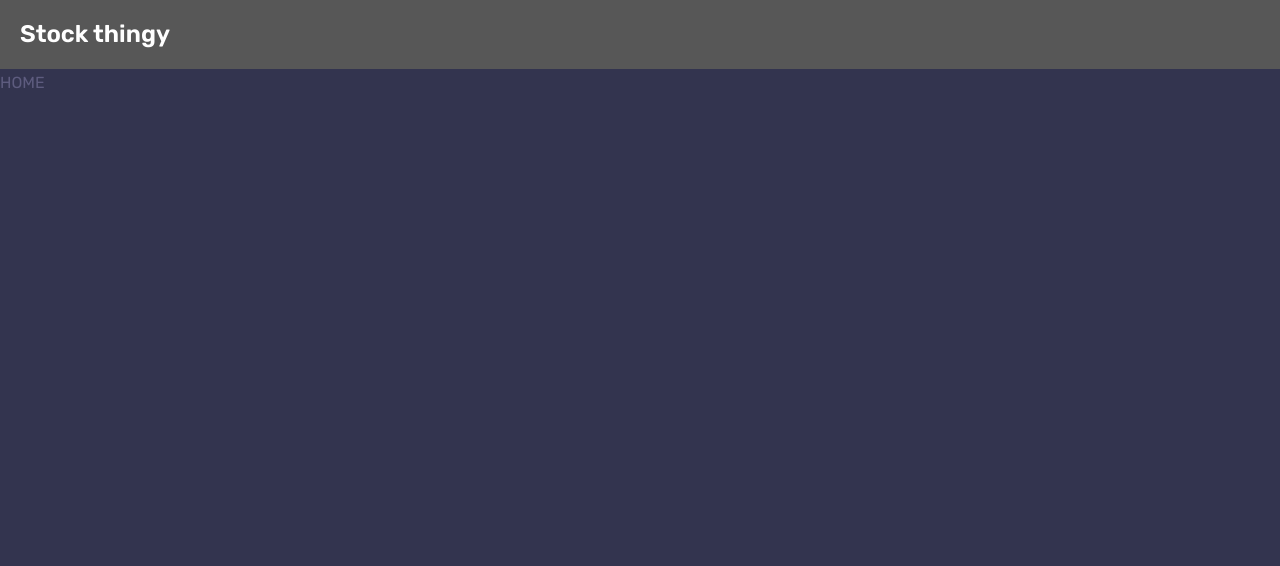
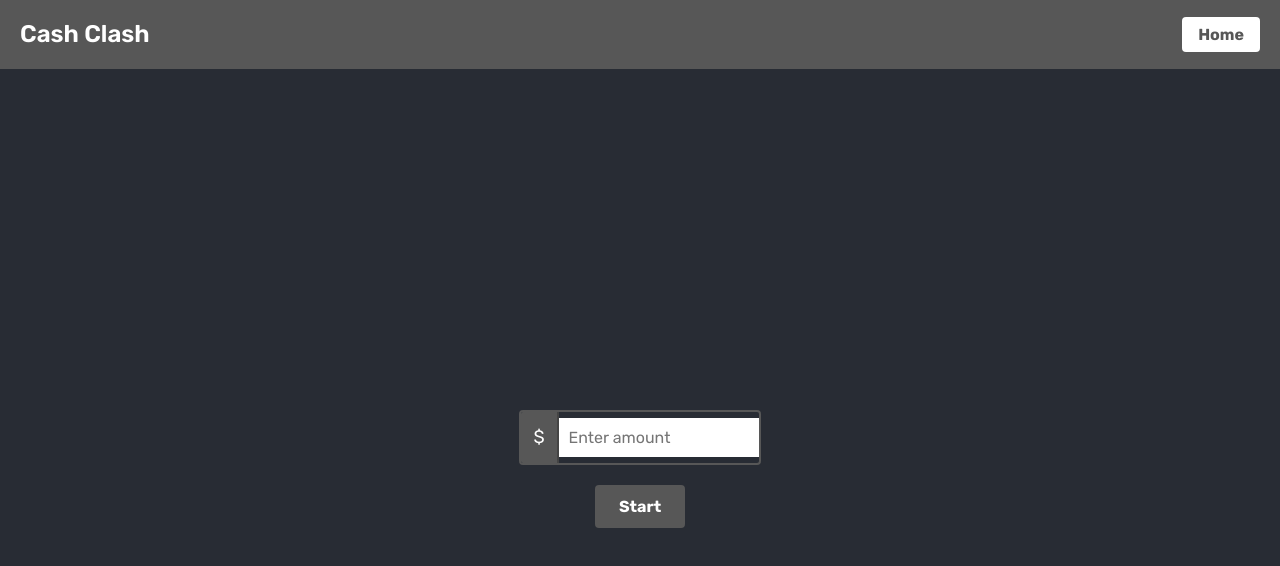
Before and after one commit to awu0518/hacknyu2025, a React (Create React App) app in the folder client/: page / in a window 1280 px wide. Shown: the top 566 px of the page. Built offline with nearby package versions, Linux system fonts and the light colour scheme.

Commit message:
new home

```diff
--- a/client/src/components/Header/Header.css
+++ b/client/src/components/Header/Header.css
@@ -95,3 +95,25 @@
     font-weight: bold;
     color: hsl(244, 24%, 60%);
   }
+
+    /* Home Button Container */
+  .home-button-container {
+    flex-shrink: 0;
+  }
+
+  /* Home Button Styling */
+  .home-button {
+    padding: 8px 16px;
+    background-color: #ffffff;
+    color: #575757;
+    border: none;
+    border-radius: 4px;
+    text-decoration: none;
+    font-weight: bold;
+    transition: background-color 0.2s ease, color 0.2s ease;
+  }
+
+  .home-button:hover {
+    background-color: #61dafb;
+    color: white;
+  }
--- a/client/src/components/Header/Header.js
+++ b/client/src/components/Header/Header.js
@@ -3,15 +3,20 @@ import React from "react";
 import { Link } from 'react-router-dom';
 
 function Header() {
-    return (
-        <div className="header-container">
-        <div className="header-title-container">
-          <Link to='/'>
-            <h1 style={{ userSelect: 'text' }} className="header-title">Stock thingy</h1>
-          </Link>
-        </div>
+  return (
+    <div className="header-container">
+      <div className="header-title-container">
+        <Link to="/" className="header-title-link">
+          <h1 className="header-title">Cash Clash</h1>
+        </Link>
       </div>
-    )
+      <div className="home-button-container">
+        <Link to="/" className="home-button">
+          Home
+        </Link>
+      </div>
+    </div>
+  );
 }
 
 export default Header
--- a/client/src/pages/App.css
+++ b/client/src/pages/App.css
@@ -36,3 +36,25 @@
     transform: rotate(360deg);
   }
 }
+
+.App {
+  text-align: center;
+  padding: 20px;
+}
+
+.App-header {
+  position: relative;
+}
+
+.amount-display {
+  position: absolute;
+  top: 20px;
+  left: 20px;
+  font-size: 18px;
+  font-weight: bold;
+  color: #333;
+}
+
+.result-container {
+  margin-top: 20px;
+}
--- a/client/src/pages/App.js
+++ b/client/src/pages/App.js
@@ -1,20 +1,20 @@
 import './App.css';
+import Home from './Home.js';
+import { useState } from 'react';
 
 function App() {
+  const [amount, setAmount] = useState(null);
+
+  const handleStart = (amount) => {
+    setAmount(amount);
+    console.log('Amount entered:', amount);
+  };
+
   return (
     <div className="App">
       <header className="App-header">
-        <p>
-          Edit <code>src/App.js</code> and save to reload.
-        </p>
-        <a
-          className="App-link"
-          href="https://reactjs.org"
-          target="_blank"
-          rel="noopener noreferrer"
-        >
-          Learn React
-        </a>
+        {amount && <p>Amount entered: ${amount}</p>}
+        <Home onStart={handleStart} />
       </header>
     </div>
   );
--- a/client/src/pages/Home.css
+++ b/client/src/pages/Home.css
@@ -0,0 +1,49 @@
+.home-container {
+    display: flex;
+    flex-direction: column;
+    justify-content: center;
+    align-items: center;
+    height: 100vh;
+    background-color:  #282c34;
+  }
+
+  .input-wrapper {
+    display: flex;
+    align-items: center;
+    border: 2px solid #575757;
+    border-radius: 4px;
+    overflow: hidden;
+    margin-bottom: 20px;
+  }
+
+  .dollar-sign {
+    background-color: #575757;
+    color: white;
+    padding: 10px 12px;
+    font-size: 18px;
+    border-right: 2px solid #444;
+  }
+
+  .amount-input {
+    padding: 10px;
+    font-size: 16px;
+    border: none;
+    outline: none;
+    width: 200px;
+  }
+
+  .start-button {
+    padding: 12px 24px;
+    font-size: 16px;
+    font-weight: bold;
+    color: white;
+    background-color: #575757;
+    border: none;
+    border-radius: 4px;
+    cursor: pointer;
+    transition: background-color 0.2s ease;
+  }
+
+  .start-button:hover {
+    background-color: #282c34;
+  }
--- a/client/src/pages/Home.js
+++ b/client/src/pages/Home.js
@@ -1,10 +1,44 @@
-import './Home.css'
-import { React } from 'react'
+import './Home.css';
+import React, { useState, useEffect } from 'react';
+import { useNavigate } from 'react-router-dom';
+
 
 function Home() {
-    return (
-        <div>HOME</div>
-    )
+  const [amount, setAmount] = useState(null);
+  const [error, setError] = useState('');
+  const navigate = useNavigate();
+
+  useEffect(() => {
+
+  }, [])
+
+  const handleButtonClick = () => {
+    if (parseFloat(amount) > 0) {
+        navigate('/start', { state: { amount } });
+      setError('');
+    } else {
+      setError('Please enter a valid amount greater than 0.');
+    }
+  };
+
+  return (
+    <div className="home-container">
+      <div className="input-wrapper">
+        <span className="dollar-sign">$</span>
+        <input
+          type="text"
+          value={amount}
+          onChange={(e) => setAmount(e.target.value)}
+          placeholder="Enter amount"
+          className="amount-input"
+        />
+      </div>
+
+      {error && <div className="error-message">{error}</div>}
+
+      <button className="start-button" onClick={handleButtonClick}>Start</button>
+    </div>
+  );
 }
 
-export default Home
+export default Home;
```
